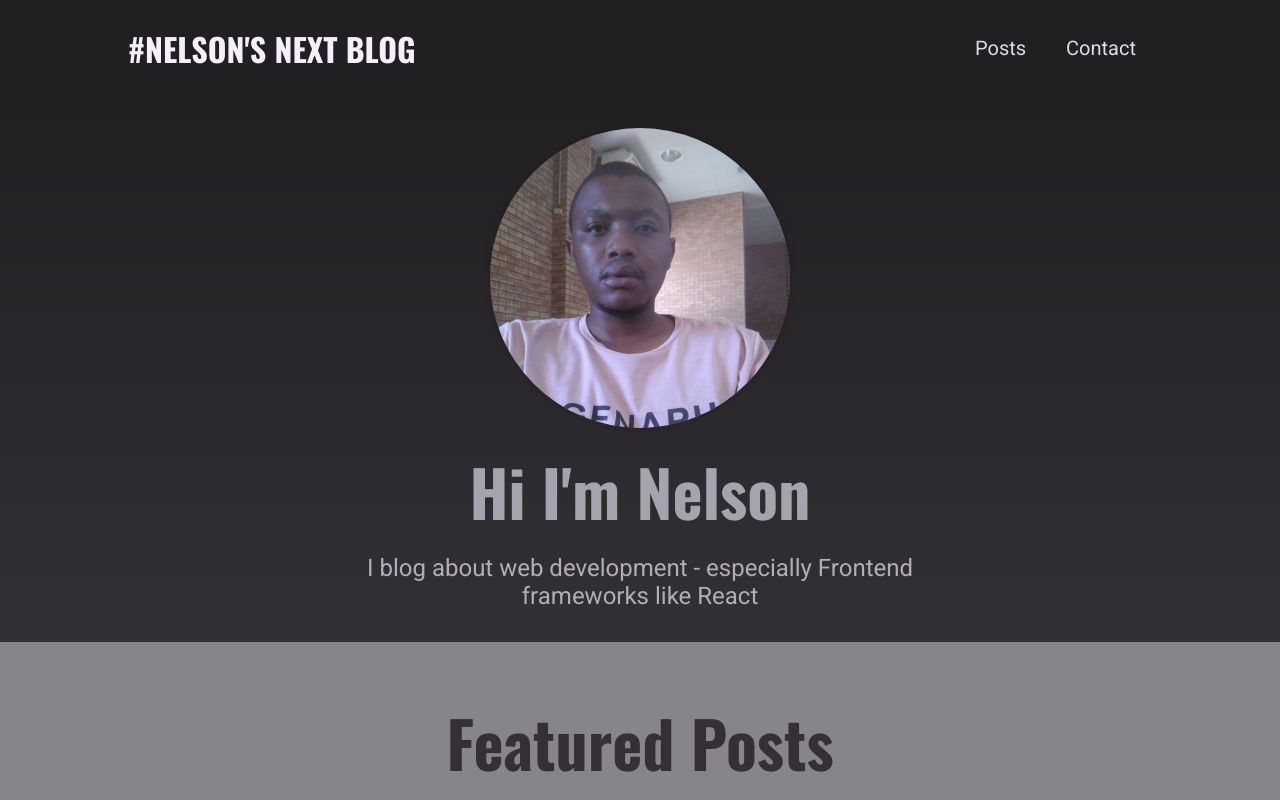
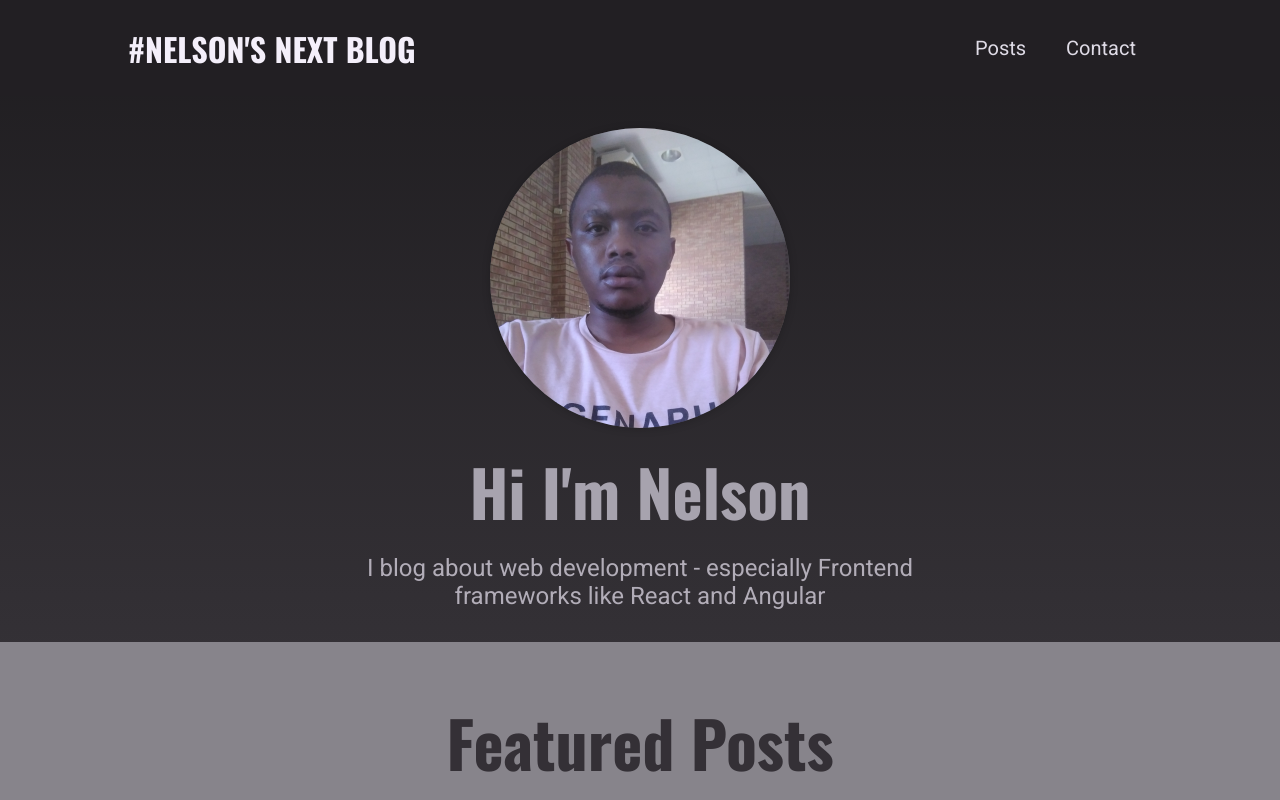
Before and after one commit to Mothusim/mothusi-blog, a Next.js app: page / in a window 1280 px wide. Shown: the top 800 px of the page. Built offline with nearby package versions, Linux system fonts and the light colour scheme.

Commit message:
Modified file

```diff
--- a/components/home-page/hero.js
+++ b/components/home-page/hero.js
@@ -14,7 +14,7 @@ function Hero() {
 			</div>
 			<h1>Hi I'm Nelson</h1>
 			<p>
-				I blog about web development - especially Frontend frameworks like React
+				I blog about web development - especially Frontend frameworks like React and Angular
 			</p>
 		</section>
 	);
```
